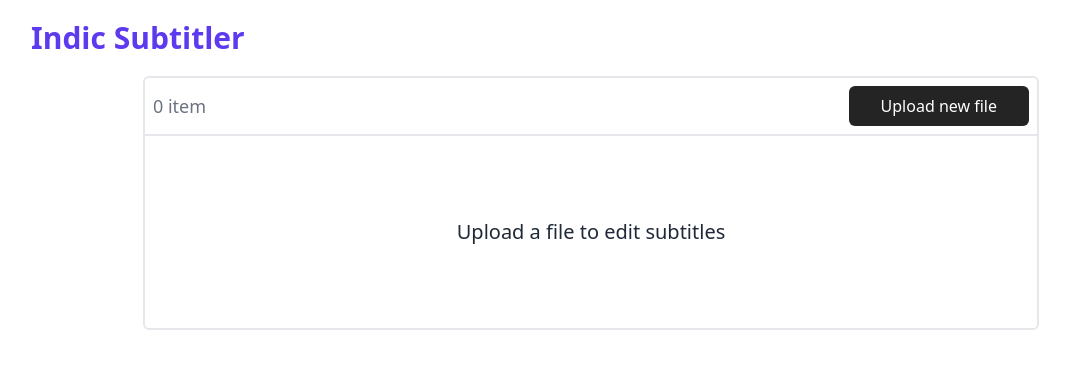
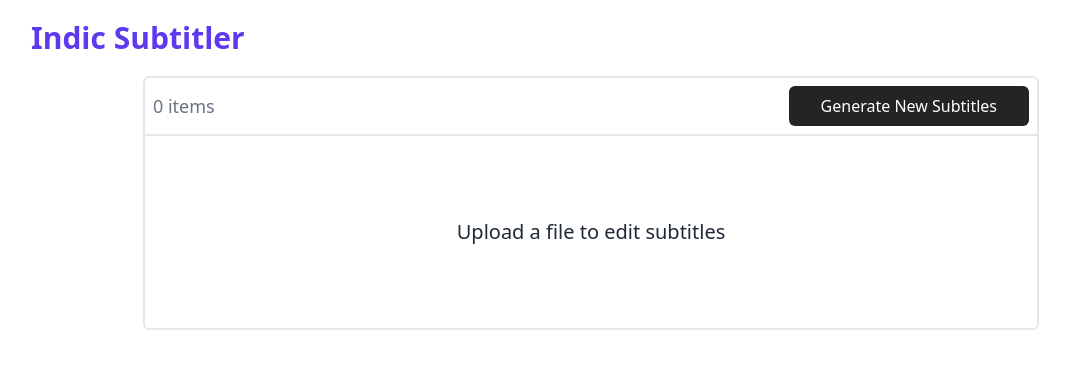
Before and after one commit to kurianbenoy/Indic-Subtitler, a Next.js app in the folder ui/: page /collection in a window 1280 px wide. Shown: the top 368 px of the page, without its empty margins (49-1119 px from the left). Built offline with nearby package versions, Linux system fonts and the light colour scheme.

Commit message:
useLocalStorage hook + minor formatting

```diff
--- a/ui/src/components/Header.jsx
+++ b/ui/src/components/Header.jsx
@@ -32,7 +32,7 @@ export default function Header() {
       </h1>
       {isHome && (
         <SecondaryBtn fn={() => transitionToCollection(router)}>
-          Collection
+          Dashboard
         </SecondaryBtn>
       )}
     </header>
--- a/ui/src/components/SubtitleEditor.jsx
+++ b/ui/src/components/SubtitleEditor.jsx
@@ -24,7 +24,7 @@ export default function SubtitleEditor({
 
           <div className="flex justify-center items-center h-[70vh]">
             <h5 className="text-xl font-medium">
-              Upload a file to edit subtitles
+              Upload a file to start editing subtitles
             </h5>
           </div>
         </aside>
@@ -32,7 +32,12 @@ export default function SubtitleEditor({
     );
   }
   if (requestSentToAPI) {
-    return <h1>Loading....</h1>;
+    return (
+      <div className="w-full flex justify-center items-center flex-col">
+        <span className="loading loading-spinner loading-lg"></span>
+        <h1>Loading Subtitles....</h1>
+      </div>
+    );
   }
   return (
     <aside className="w-full lg:w-[75%] mt-14 md:mt-0 md:border-l-2 ">
--- a/ui/src/pages/collection.js
+++ b/ui/src/pages/collection.js
@@ -1,21 +1,18 @@
+import dynamic from "next/dynamic";
 import Header from "@components/components/Header";
 import SecondaryBtn from "@components/components/SecondaryBtn";
+import useLocalStorage from "@components/hooks/useLocalStorage";
 import { downloadSRT, formatFileSize, formattedDate } from "@components/utils";
 import { IconDownload, IconEdit, IconFileText } from "@tabler/icons-react";
 import { useRouter } from "next/router";
-import React, { useEffect, useState } from "react";
+import React, { useEffect } from "react";
 
-export default function collection() {
-  const [storedFile, setStoredFile] = useState([]);
-  useEffect(() => {
-    const file = JSON.parse(localStorage.getItem("file"));
-    if (file) setStoredFile(file);
-    console.log(file);
-  }, []);
+const Collection = () => {
+  const [storedFiles, setStoredFiles] = useLocalStorage("file", []);
 
   const router = useRouter();
   function TableRows() {
-    if (storedFile.length > 0) {
+    if (storedFiles?.length) {
       return (
         <div className="overflow-x-auto ">
           <table className="table text-lg">
@@ -30,7 +27,7 @@ export default function collection() {
               </tr>
             </thead>
             <tbody>
-              {storedFile.map((element, index) => (
+              {storedFiles.map((element, index) => (
                 <tr key={index}>
                   <th>{index + 1}</th>
                   <td>{element.filename}</td>
@@ -79,11 +76,11 @@ export default function collection() {
         <div className="md:w-[70%]  border-2 rounded-md">
           <div className="flex justify-between items-center border-b-[2px] py-2 px-2">
             <p className="text-lg text-gray-500 font-medium">
-              {storedFile.length}
-              {storedFile.length > 1 ? " items" : " item"}
+              {storedFiles.length}
+              {storedFiles.length === 1 ? " item" : " items"}
             </p>
             <SecondaryBtn fn={() => router.push("/dashboard")}>
-              Upload new file
+              Generate New Subtitles
             </SecondaryBtn>
           </div>
           <TableRows />
@@ -91,4 +88,6 @@ export default function collection() {
       </section>
     </>
   );
-}
+};
+
+export default dynamic(() => Promise.resolve(Collection), { ssr: false });
```
